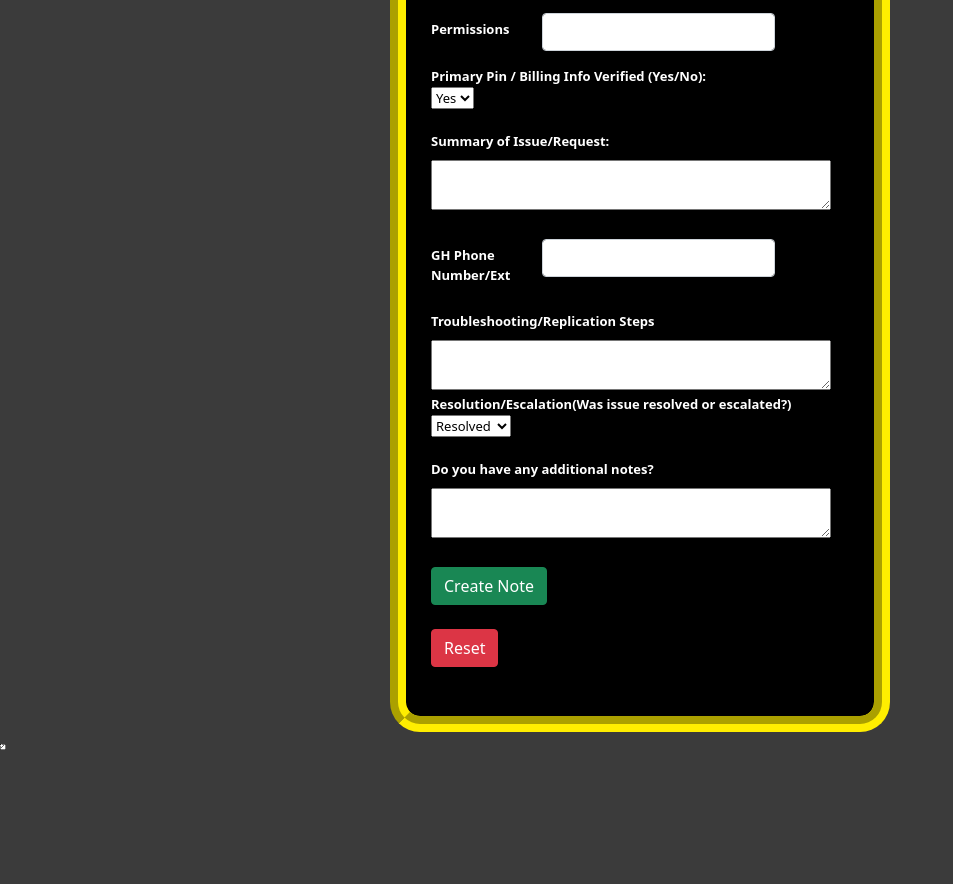
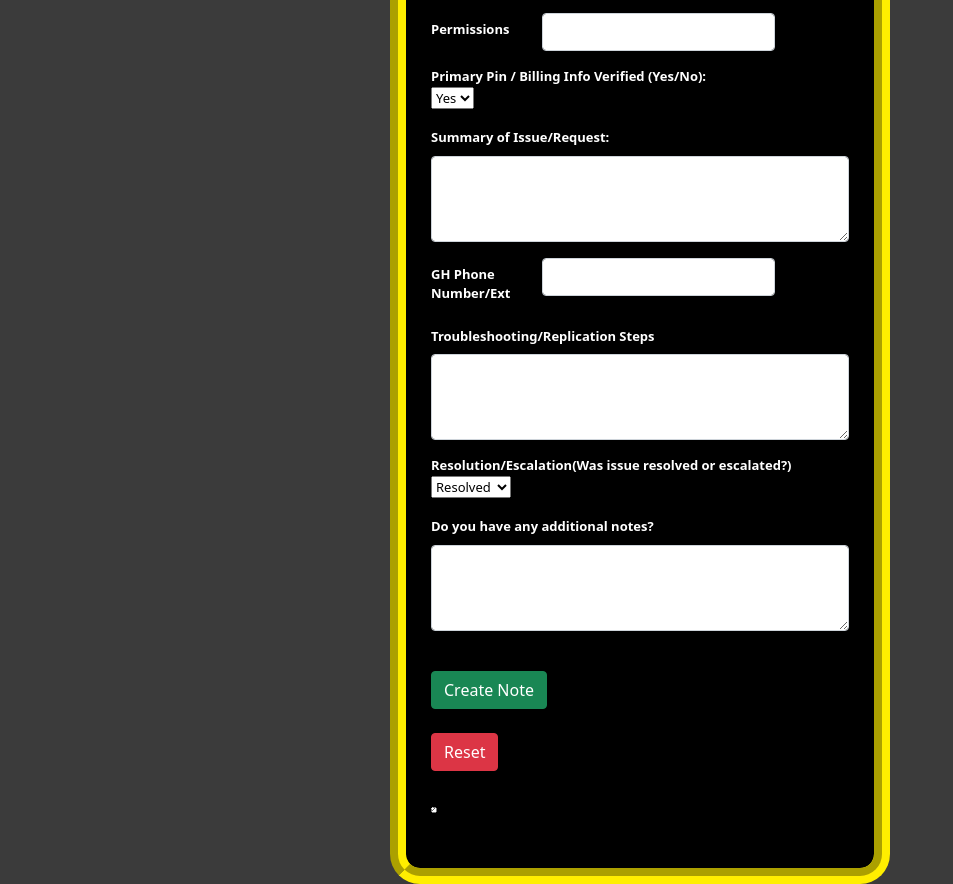
Before and after one commit to Daviixo/GH-Notes, a plain HTML site: page index.html in a window 1280 px wide. Shown: the part 462-1346 px from the top of the page, without its empty margins (0-953 px from the left). Before the commit the page ends 1242 px from the top, so only its background shows below. Drawn offline with nearby package versions, Linux system fonts and the light colour scheme.

Commit message:
Text area changed

```diff
--- a/index.html
+++ b/index.html
@@ -95,10 +95,11 @@
                 </select><br><br>
             </div>
 
-            <label for="inputPermissions"><strong>Summary of Issue/Request:</strong></label>
-            <div class="form-floating">
-                <textarea id="custIssue"></textarea>
-            </div><br>
+            <div class="form-group">
+                <label for="exampleFormControlTextarea1"><strong>Summary of Issue/Request:</strong></label>
+                <textarea class="form-control" id="custIssue" rows="3"></textarea>
+            </div>
+            <div>
 
             <div class="mb-3 row">
                 <label for="inputPermissions" class="col-sm-3 col-form-label"><strong>GH Phone
@@ -109,10 +110,11 @@
                 </div>
             </div>
 
-            <label for="inputPermissions"><strong>Troubleshooting/Replication Steps</strong></label>
-            <div class="form-floating">
-                <textarea id="custTroubleshooting"></textarea>
+            <div class="form-group">
+                <label for="exampleFormControlTextarea1"><strong>Troubleshooting/Replication Steps</strong></label>
+                <textarea class="form-control" id="custTroubleshooting" rows="3"></textarea>
             </div>
+            <div>
 
             <div>
                 <strong>Resolution/Escalation(Was issue resolved or escalated?)</strong><br>
@@ -122,10 +124,11 @@
                 </select><br><br>
             </div>
 
-            <label for="inputPermissions"><strong>Do you have any additional notes?</strong></label>
-            <div class="form-floating">
-                <textarea id="custAdditionalNotes"></textarea>
+            <div class="form-group">
+                <label for="exampleFormControlTextarea1"><strong>Do you have any additional notes?</strong></label>
+                <textarea class="form-control" id="custAdditionalNotes" rows="3"></textarea>
             </div>
+            <div>
 
             <br>
 
```
